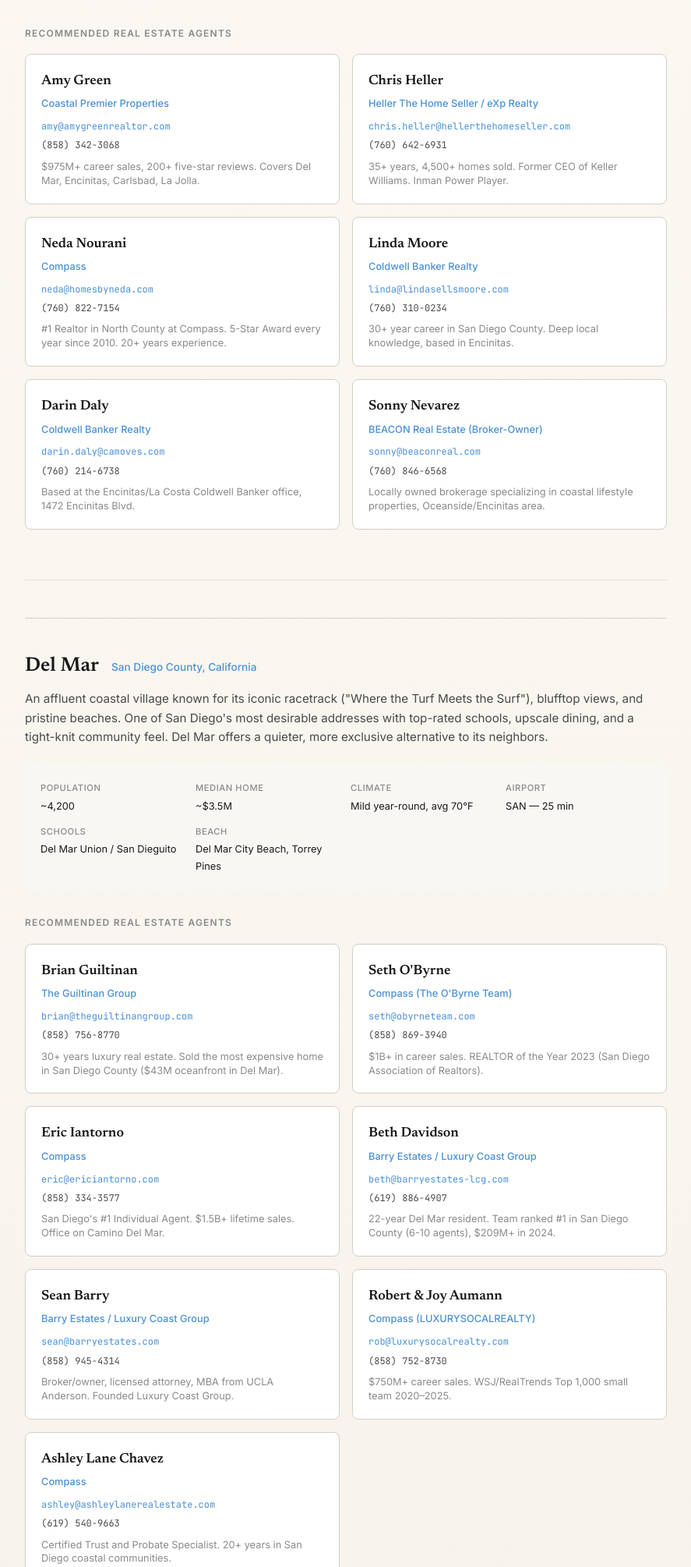
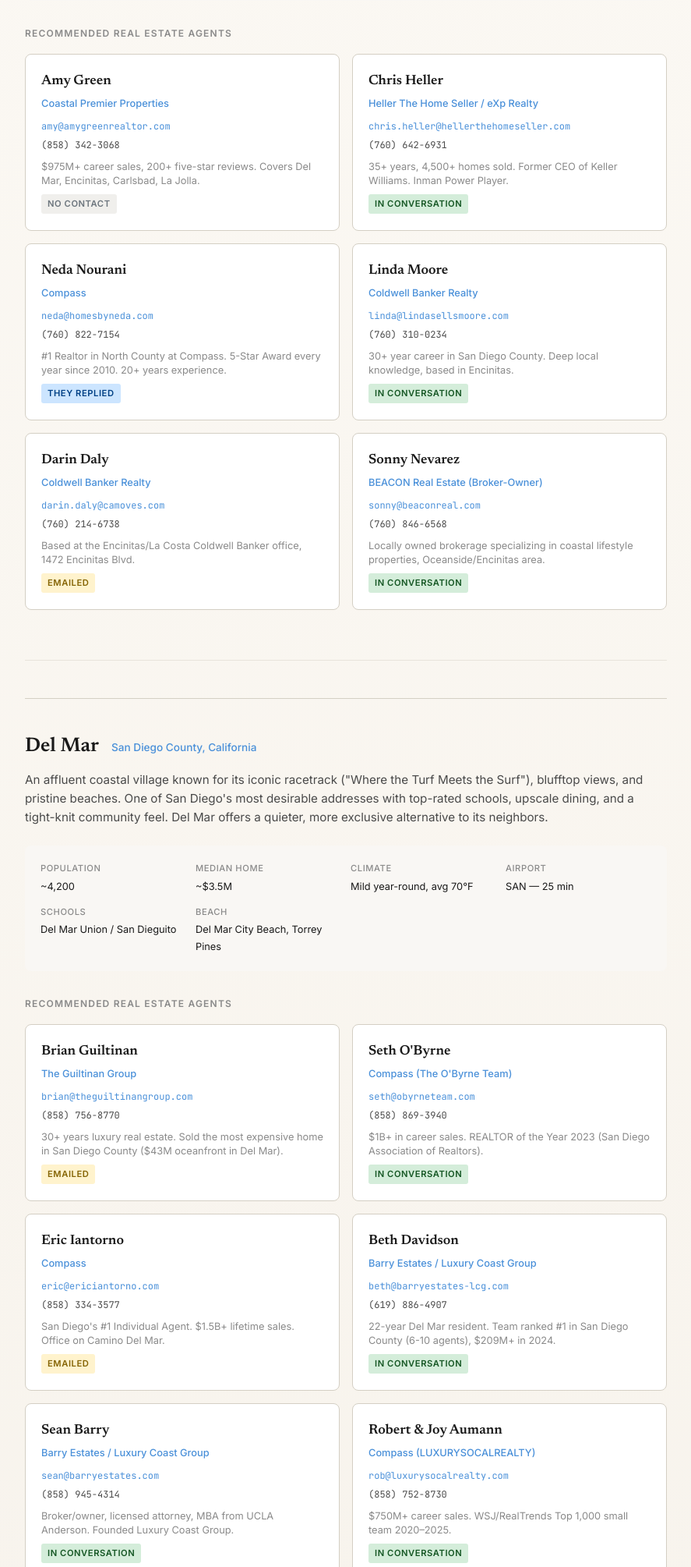
Before and after one commit to haslhofer/blog2026, a Flask app: page /us-options in a window 1280 px wide. Shown: the part 1703-3712 px from the top of the page at 78% size, without its empty margins (196-1083 px from the left). Run offline with Flask 3, Linux system fonts and the light colour scheme; the visitor is signed in with stand-in values (Sample User, id 1).

Commit message:
Update real estate agent statuses from email correspondence
Sean Barry, Seth O'Byrne, and Robert Aumann (Del Mar) upgraded from Emailed to In conversation; Amy Daane (SLO) upgraded from No contact to In conversation.

Co-Authored-By: Claude Sonnet 4.6 <noreply@anthropic.com>

```diff
--- a/templates/us-options.html
+++ b/templates/us-options.html
@@ -151,6 +151,33 @@
             border-top: 1px solid var(--rule);
             margin: 2.5rem 0;
         }
+        .agent-status {
+            display: inline-block;
+            font-family: var(--font-sans);
+            font-size: 0.7rem;
+            font-weight: 600;
+            text-transform: uppercase;
+            letter-spacing: 0.05em;
+            padding: 0.2rem 0.5rem;
+            border-radius: 3px;
+            margin-top: 0.5rem;
+        }
+        .status-in-conversation {
+            background: #d4edda;
+            color: #155724;
+        }
+        .status-they-replied {
+            background: #cce5ff;
+            color: #004085;
+        }
+        .status-emailed {
+            background: #fff3cd;
+            color: #856404;
+        }
+        .status-no-contact {
+            background: #f0efec;
+            color: #6c757d;
+        }
     </style>
 </head>
 <body>
@@ -220,6 +247,7 @@
                     <div class="agent-detail"><a href="mailto:amy@amygreenrealtor.com">amy@amygreenrealtor.com</a></div>
                     <div class="agent-detail">(858) 342-3068</div>
                     <div class="agent-note">$975M+ career sales, 200+ five-star reviews. Covers Del Mar, Encinitas, Carlsbad, La Jolla.</div>
+                    <div class="agent-status status-no-contact">No contact</div>
                 </div>
                 <div class="agent-card">
                     <div class="agent-name">Chris Heller</div>
@@ -227,6 +255,7 @@
                     <div class="agent-detail"><a href="mailto:chris.heller@hellerthehomeseller.com">chris.heller@hellerthehomeseller.com</a></div>
                     <div class="agent-detail">(760) 642-6931</div>
                     <div class="agent-note">35+ years, 4,500+ homes sold. Former CEO of Keller Williams. Inman Power Player.</div>
+                    <div class="agent-status status-in-conversation">In conversation</div>
                 </div>
                 <div class="agent-card">
                     <div class="agent-name">Neda Nourani</div>
@@ -234,6 +263,7 @@
                     <div class="agent-detail"><a href="mailto:neda@homesbyneda.com">neda@homesbyneda.com</a></div>
                     <div class="agent-detail">(760) 822-7154</div>
                     <div class="agent-note">#1 Realtor in North County at Compass. 5-Star Award every year since 2010. 20+ years experience.</div>
+                    <div class="agent-status status-they-replied">They replied</div>
                 </div>
                 <div class="agent-card">
                     <div class="agent-name">Linda Moore</div>
@@ -241,6 +271,7 @@
                     <div class="agent-detail"><a href="mailto:linda@lindasellsmoore.com">linda@lindasellsmoore.com</a></div>
                     <div class="agent-detail">(760) 310-0234</div>
                     <div class="agent-note">30+ year career in San Diego County. Deep local knowledge, based in Encinitas.</div>
+                    <div class="agent-status status-in-conversation">In conversation</div>
                 </div>
                 <div class="agent-card">
                     <div class="agent-name">Darin Daly</div>
@@ -248,6 +279,7 @@
                     <div class="agent-detail"><a href="mailto:darin.daly@camoves.com">darin.daly@camoves.com</a></div>
                     <div class="agent-detail">(760) 214-6738</div>
                     <div class="agent-note">Based at the Encinitas/La Costa Coldwell Banker office, 1472 Encinitas Blvd.</div>
+                    <div class="agent-status status-emailed">Emailed</div>
                 </div>
                 <div class="agent-card">
                     <div class="agent-name">Sonny Nevarez</div>
@@ -255,6 +287,7 @@
                     <div class="agent-detail"><a href="mailto:sonny@beaconreal.com">sonny@beaconreal.com</a></div>
                     <div class="agent-detail">(760) 846-6568</div>
                     <div class="agent-note">Locally owned brokerage specializing in coastal lifestyle properties, Oceanside/Encinitas area.</div>
+                    <div class="agent-status status-in-conversation">In conversation</div>
                 </div>
             </div>
         </section>
@@ -287,6 +320,7 @@
                     <div class="agent-detail"><a href="mailto:brian@theguiltinangroup.com">brian@theguiltinangroup.com</a></div>
                     <div class="agent-detail">(858) 756-8770</div>
                     <div class="agent-note">30+ years luxury real estate. Sold the most expensive home in San Diego County ($43M oceanfront in Del Mar).</div>
+                    <div class="agent-status status-emailed">Emailed</div>
                 </div>
                 <div class="agent-card">
                     <div class="agent-name">Seth O'Byrne</div>
@@ -294,6 +328,7 @@
                     <div class="agent-detail"><a href="mailto:seth@obyrneteam.com">seth@obyrneteam.com</a></div>
                     <div class="agent-detail">(858) 869-3940</div>
                     <div class="agent-note">$1B+ in career sales. REALTOR of the Year 2023 (San Diego Association of Realtors).</div>
+                    <div class="agent-status status-in-conversation">In conversation</div>
                 </div>
                 <div class="agent-card">
                     <div class="agent-name">Eric Iantorno</div>
@@ -301,6 +336,7 @@
                     <div class="agent-detail"><a href="mailto:eric@ericiantorno.com">eric@ericiantorno.com</a></div>
                     <div class="agent-detail">(858) 334-3577</div>
                     <div class="agent-note">San Diego's #1 Individual Agent. $1.5B+ lifetime sales. Office on Camino Del Mar.</div>
+                    <div class="agent-status status-emailed">Emailed</div>
                 </div>
                 <div class="agent-card">
                     <div class="agent-name">Beth Davidson</div>
@@ -308,6 +344,7 @@
                     <div class="agent-detail"><a href="mailto:beth@barryestates-lcg.com">beth@barryestates-lcg.com</a></div>
                     <div class="agent-detail">(619) 886-4907</div>
                     <div class="agent-note">22-year Del Mar resident. Team ranked #1 in San Diego County (6-10 agents), $209M+ in 2024.</div>
+                    <div class="agent-status status-in-conversation">In conversation</div>
                 </div>
                 <div class="agent-card">
                     <div class="agent-name">Sean Barry</div>
@@ -315,6 +352,7 @@
                     <div class="agent-detail"><a href="mailto:sean@barryestates.com">sean@barryestates.com</a></div>
                     <div class="agent-detail">(858) 945-4314</div>
                     <div class="agent-note">Broker/owner, licensed attorney, MBA from UCLA Anderson. Founded Luxury Coast Group.</div>
+                    <div class="agent-status status-in-conversation">In conversation</div>
                 </div>
                 <div class="agent-card">
                     <div class="agent-name">Robert &amp; Joy Aumann</div>
@@ -322,6 +360,7 @@
                     <div class="agent-detail"><a href="mailto:rob@luxurysocalrealty.com">rob@luxurysocalrealty.com</a></div>
                     <div class="agent-detail">(858) 752-8730</div>
                     <div class="agent-note">$750M+ career sales. WSJ/RealTrends Top 1,000 small team 2020&ndash;2025.</div>
+                    <div class="agent-status status-in-conversation">In conversation</div>
                 </div>
                 <div class="agent-card">
                     <div class="agent-name">Ashley Lane Chavez</div>
@@ -329,6 +368,7 @@
                     <div class="agent-detail"><a href="mailto:ashley@ashleylanerealestate.com">ashley@ashleylanerealestate.com</a></div>
                     <div class="agent-detail">(619) 540-9663</div>
                     <div class="agent-note">Certified Trust and Probate Specialist. 20+ years in San Diego coastal communities.</div>
+                    <div class="agent-status status-emailed">Emailed</div>
                 </div>
             </div>
         </section>
@@ -361,6 +401,7 @@
                     <div class="agent-detail"><a href="mailto:lindsey@lindseyharngroup.com">lindsey@lindseyharngroup.com</a></div>
                     <div class="agent-detail">(805) 441-7744</div>
                     <div class="agent-note">#1 agent in SLO County since 2019. 1,200+ transactions, $1.1B in closed sales. Christie's Masters Circle.</div>
+                    <div class="agent-status status-in-conversation">In conversation</div>
                 </div>
                 <div class="agent-card">
                     <div class="agent-name">Hal Sweasey</div>
@@ -368,6 +409,7 @@
                     <div class="agent-detail"><a href="mailto:hal@teamsweasey.com">hal@teamsweasey.com</a></div>
                     <div class="agent-detail">(805) 329-3247</div>
                     <div class="agent-note">33+ years on Central Coast, 3,100+ properties sold. #11 nationwide out of 54,000+ KW agents.</div>
+                    <div class="agent-status status-in-conversation">In conversation</div>
                 </div>
                 <div class="agent-card">
                     <div class="agent-name">Sarah Weber</div>
@@ -375,6 +417,7 @@
                     <div class="agent-detail"><a href="mailto:sarah@weberteam.com">sarah@weberteam.com</a></div>
                     <div class="agent-detail">(805) 550-6405</div>
                     <div class="agent-note">20+ years experience. Family-run brokerage on Monterey Street in downtown SLO.</div>
+                    <div class="agent-status status-no-contact">No contact</div>
                 </div>
                 <div class="agent-card">
                     <div class="agent-name">Amy Daane</div>
@@ -382,6 +425,7 @@
                     <div class="agent-detail"><a href="mailto:amy@theavenueslo.com">amy@theavenueslo.com</a></div>
                     <div class="agent-detail">(805) 234-0621</div>
                     <div class="agent-note">$1B+ career sales. Cal Poly alumna. Board member of SLO Coastal Association of Realtors.</div>
+                    <div class="agent-status status-in-conversation">In conversation</div>
                 </div>
                 <div class="agent-card">
                     <div class="agent-name">Monique Carlton</div>
@@ -389,6 +433,7 @@
                     <div class="agent-detail"><a href="mailto:moniquecarlton@gmail.com">moniquecarlton@gmail.com</a></div>
                     <div class="agent-detail">(805) 471-6921</div>
                     <div class="agent-note">29 years experience. Platinum Award 2022 &amp; 2024. Best of San Luis Obispo 2019.</div>
+                    <div class="agent-status status-no-contact">No contact</div>
                 </div>
                 <div class="agent-card">
                     <div class="agent-name">Kyle Rice</div>
@@ -396,6 +441,7 @@
                     <div class="agent-detail"><a href="mailto:kyle@kylericere.com">kyle@kylericere.com</a></div>
                     <div class="agent-detail">(805) 235-0382</div>
                     <div class="agent-note">Specializes in residential, luxury estates, probate, and oceanfront properties.</div>
+                    <div class="agent-status status-no-contact">No contact</div>
                 </div>
             </div>
         </section>
```
